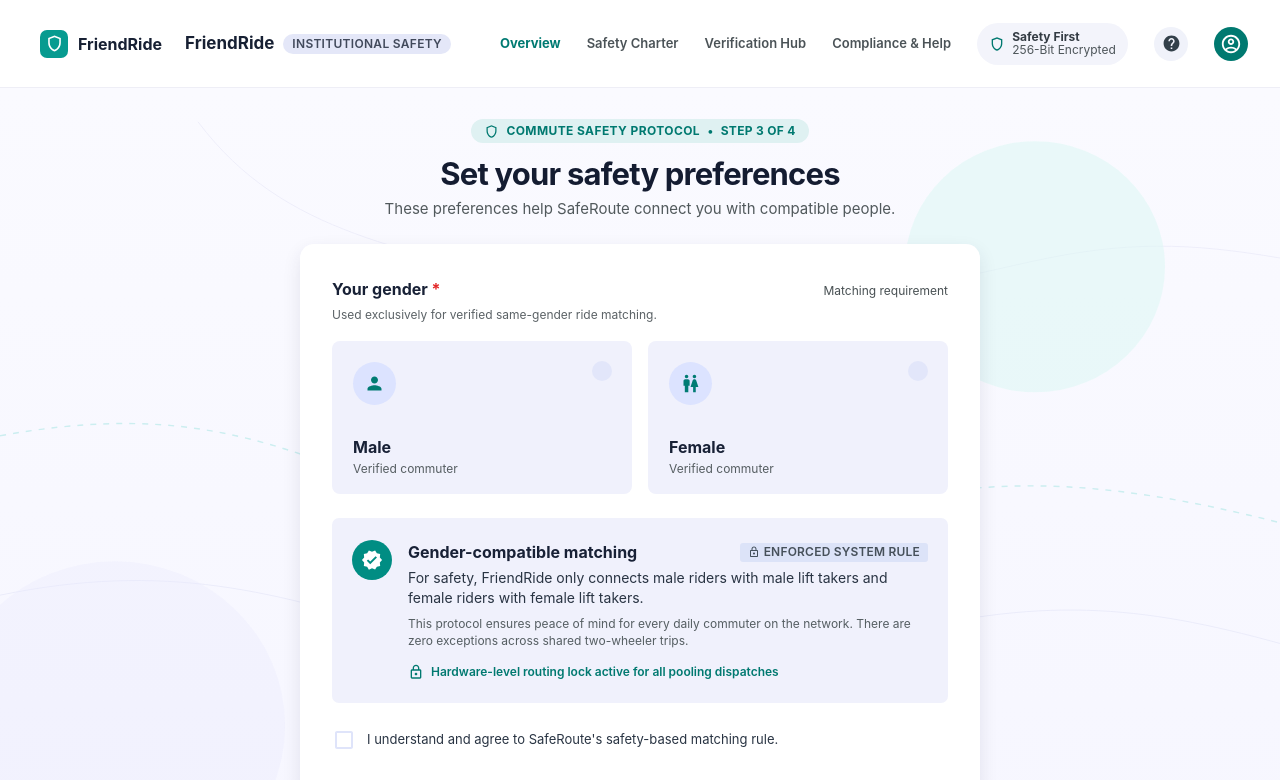
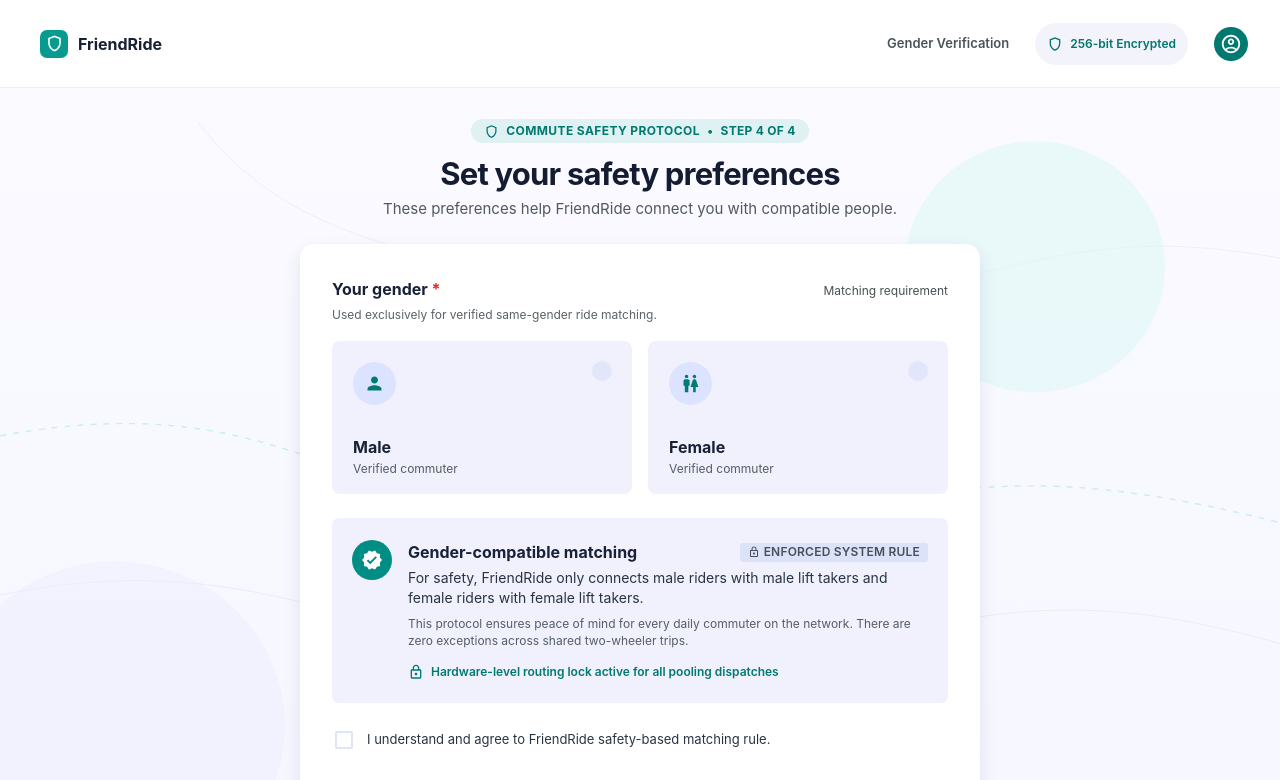
Before and after one commit to barmanakash/Delta, a React (Create React App) app in the folder client/: page /gender in a window 1280 px wide. Shown: the top 780 px of the page. Built offline with nearby package versions, Linux system fonts and the light colour scheme.

Commit message:
fixed bug

```diff
--- a/client/src/gender/gender.js
+++ b/client/src/gender/gender.js
@@ -154,48 +154,6 @@ export default function Gender() {
           >
             FriendRide
           </Typography>
-
-          <Box
-            className="gd-brand2"
-            style={{
-              marginLeft: 13,
-              display: "flex",
-              alignItems: "center",
-              gap: 9,
-            }}
-          >
-            <Typography
-              style={{
-                fontSize: 17,
-                fontWeight: 700,
-                color: "#172033",
-              }}
-            >
-              FriendRide
-            </Typography>
-
-            <Box
-              style={{
-                height: 20,
-                padding: "0 9px",
-                borderRadius: 11,
-                background: "#e4e7f8",
-                display: "flex",
-                alignItems: "center",
-              }}
-            >
-              <Typography
-                style={{
-                  fontSize: 12,
-                  color: "#41495b",
-                  letterSpacing: "0.3px",
-                  fontWeight: 600,
-                }}
-              >
-                INSTITUTIONAL SAFETY
-              </Typography>
-            </Box>
-          </Box>
         </Box>
 
         <Box
@@ -209,43 +167,12 @@ export default function Gender() {
           <Typography
             style={{
               fontSize: 13,
-              fontWeight: 700,
-              color: "#007a72",
-            }}
-          >
-            Overview
-          </Typography>
-
-          <Typography
-            style={{
-              fontSize: 13,
               fontWeight: 600,
               color: "#4b5357",
             }}
           >
-            Safety Charter
+            Gender Verification
           </Typography>
-
-          <Typography
-            style={{
-              fontSize: 13,
-              fontWeight: 600,
-              color: "#4b5357",
-            }}
-          >
-            Verification Hub
-          </Typography>
-
-          <Typography
-            style={{
-              fontSize: 13,
-              fontWeight: 600,
-              color: "#4b5357",
-            }}
-          >
-            Compliance &amp; Help
-          </Typography>
-
           <Box
             style={{
               minWidth: 151,
@@ -271,43 +198,13 @@ export default function Gender() {
               <Typography
                 style={{
                   fontSize: 12,
-                  fontWeight: 700,
-                  lineHeight: 1.05,
-                  color: "#333b43",
+                  color: "#00766e",
+                  fontWeight: 600,
                 }}
               >
-                Safety First
-              </Typography>
-
-              <Typography
-                style={{
-                  fontSize: 12,
-                  lineHeight: 1.05,
-                  color: "#4d5559",
-                }}
-              >
-                256-Bit Encrypted
+                256-bit Encrypted
               </Typography>
             </Box>
-          </Box>
-
-          <Box
-            style={{
-              width: 34,
-              height: 34,
-              borderRadius: "50%",
-              background: "#f0f2fa",
-              display: "flex",
-              alignItems: "center",
-              justifyContent: "center",
-            }}
-          >
-            <HelpOutlinedIcon
-              style={{
-                color: "#33404a",
-                fontSize: 19,
-              }}
-            />
           </Box>
 
           <Box
@@ -446,7 +343,7 @@ export default function Gender() {
               letterSpacing: "0.3px",
             }}
           >
-            STEP 3 OF 4
+            STEP 4 OF 4
           </Typography>
         </Box>
 
@@ -475,7 +372,7 @@ export default function Gender() {
             marginTop: 6,
           }}
         >
-          These preferences help SafeRoute connect you with compatible people.
+          These preferences help FriendRide connect you with compatible people.
         </Typography>
 
         {/* MAIN CARD */}
@@ -731,7 +628,7 @@ export default function Gender() {
                 color: "#293443",
               }}
             >
-              I understand and agree to SafeRoute's safety-based matching rule.
+              I understand and agree to FriendRide safety-based matching rule.
             </Typography>
           </Box>
 
@@ -746,8 +643,8 @@ export default function Gender() {
             }}
           >
             <Button
-             component={RouterLink}
-             to ='/roleandmode'
+              component={RouterLink}
+              to='/roleandmode'
               style={{
                 minWidth: 102,
                 height: 52,
@@ -784,7 +681,7 @@ export default function Gender() {
                 fontWeight: 700,
               }}
             >
-              {saving ? "Saving..." : "Continue to SafeRoute"}
+              {saving ? "Saving..." : "Continue to FriendRide"}
               <ArrowForwardIcon
                 style={{
                   fontSize: 18,
```
